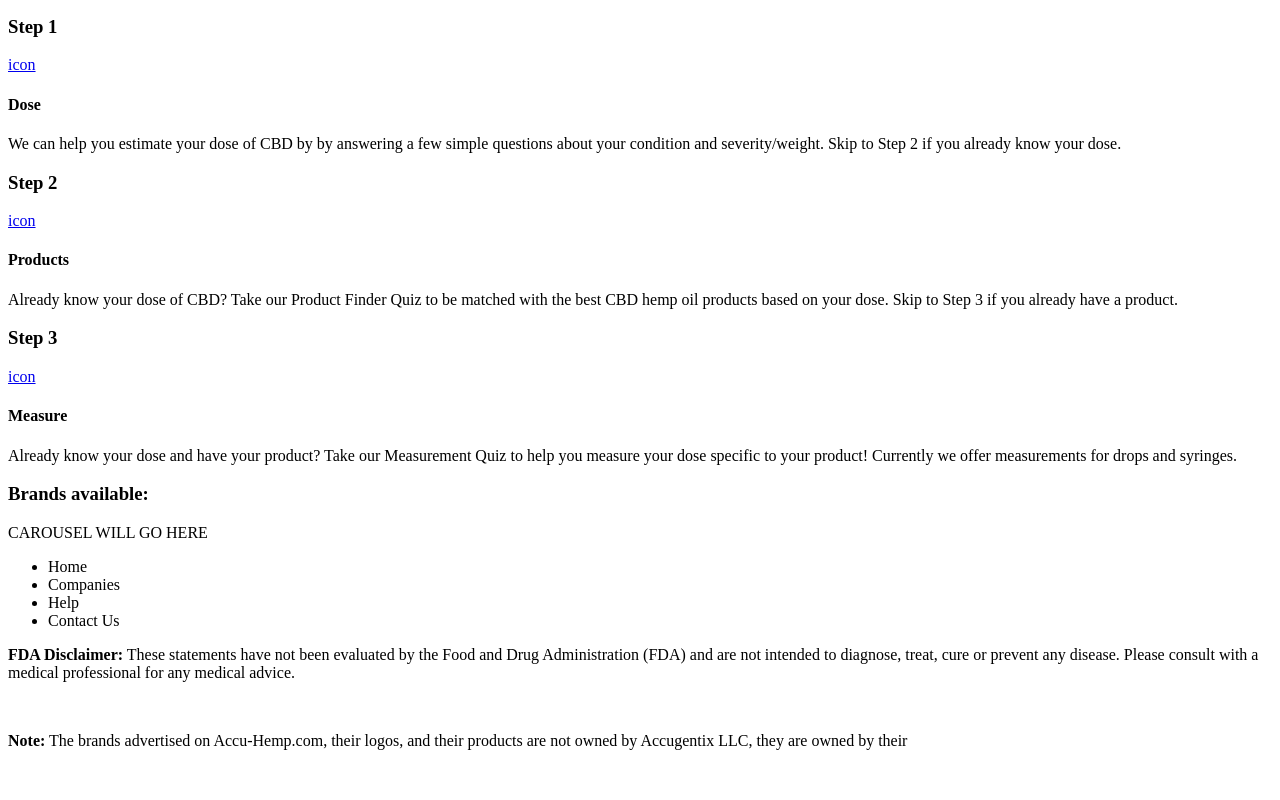
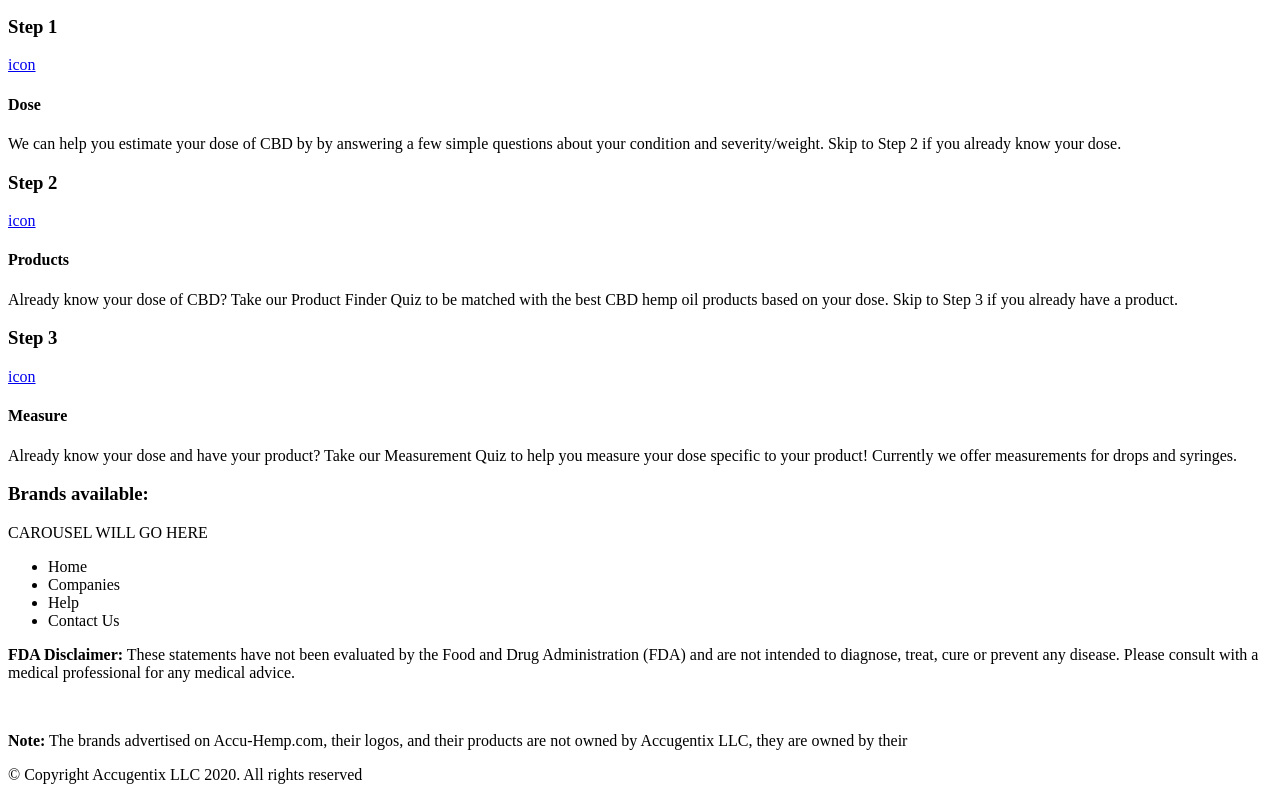
Before and after one commit to cbvargas5/Accu-Hemp, a React app: page / in a window 1280 px wide. Shown: the part 562-1362 px from the top of the page. Before the commit the page ends 1328 px from the top, so only its background shows below. Built offline with nearby package versions, Linux system fonts and the light colour scheme; the HTML template or start-up script is replaced by a standard one.

Commit message:
created component file for social button in footer

```diff
--- a/client/src/components/Footer.jsx
+++ b/client/src/components/Footer.jsx
@@ -1,5 +1,6 @@
 import React from 'react';
 import Navbar from './Navbar.jsx';
+import SocialButton from './SocialButton.jsx';
 
 const Footer = (props) => (
   <footer>
@@ -9,6 +10,17 @@ const Footer = (props) => (
       <br/>
       <p className="disclaimer-note"><strong>Note:</strong> The brands advertised on Accu-Hemp.com, their logos, and their products are not owned by Accugentix LLC, they are owned by their</p>
     </div>
+    <div className="footer-foot-wrapper">
+      <div className="copyright-parent">
+        <p>&copy; Copyright Accugentix LLC 2020. All rights reserved</p>
+      </div>
+      <div className="social-wrappers">
+        <SocialButton link="https://www.facebook.com/accugentix/" icon=""/>
+        <SocialButton link="https://twitter.com/accuhemp/" icon=""/>
+        <SocialButton link="https://www.instagram.com/accuhemp/" icon=""/>
+        <SocialButton link="https://www.pinterest.com/accuhemp/" icon=""/>
+      </div>
+    </div>
   </footer>
 );
 
--- /dev/null
+++ b/client/src/components/SocialButton.jsx
@@ -0,0 +1,11 @@
+import React from 'react'
+
+export default function SocialButton(props) {
+  return (
+    <div className="social-btn">
+      <a href={props.link} target="_blank">
+        <i className={props.icon}></i>
+      </a>
+    </div>
+  )
+}
```
